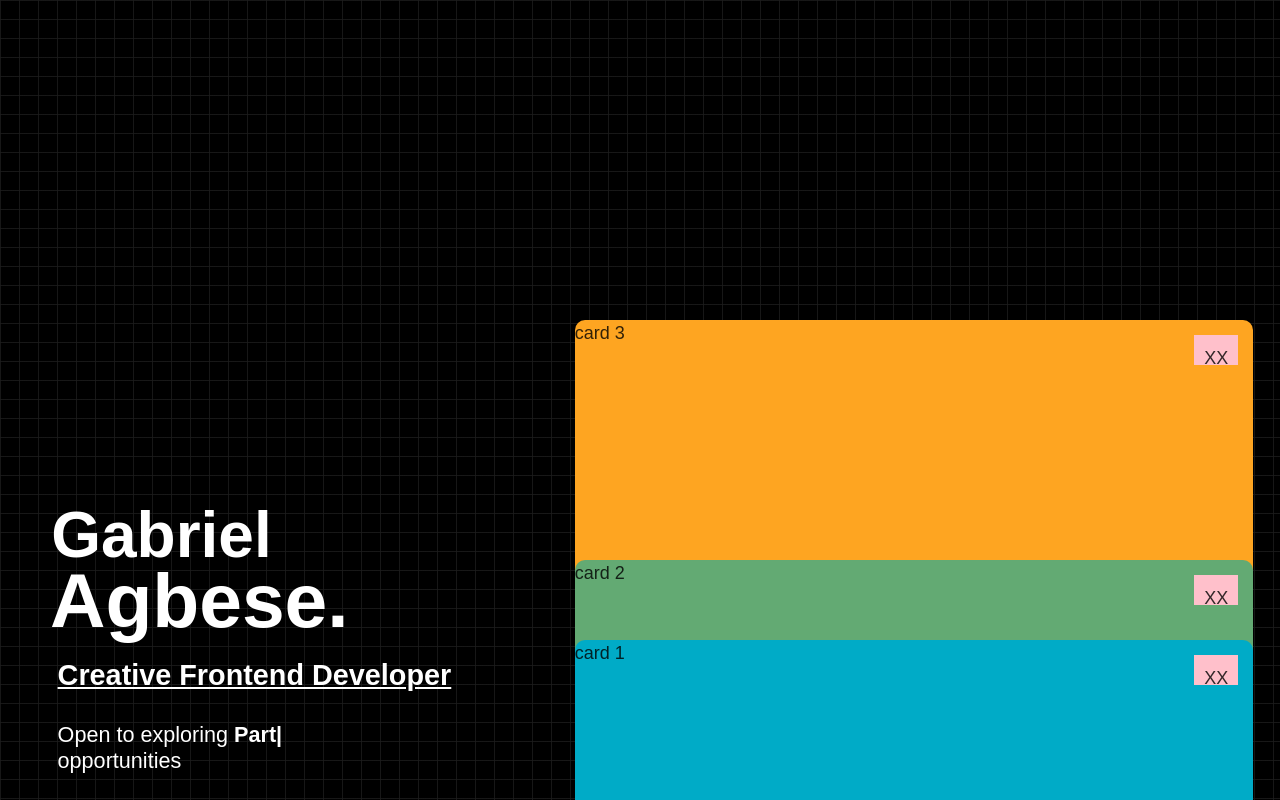
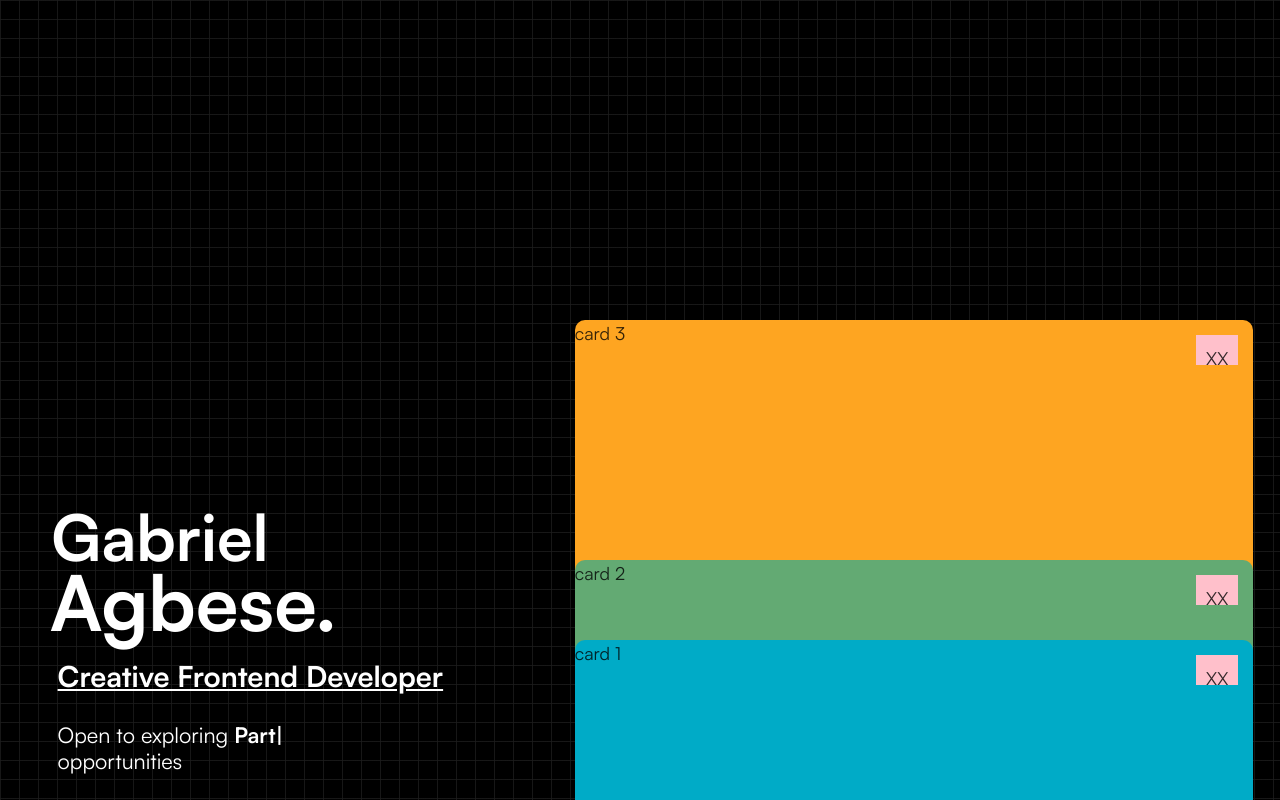
Before and after one commit to gabrielagbese/gridportnew, a Gatsby site: page / in a window 1280 px wide. Built offline with nearby package versions, Linux system fonts and the light colour scheme; Gatsby itself is replaced by a stand-in of ours.

Commit message:
font installed

```diff
--- a/src/components/layout.css
+++ b/src/components/layout.css
@@ -1,3 +1,5 @@
+@import url('./styles/satoshi.css');
+
 html {
   -ms-text-size-adjust: 100%;
   -webkit-text-size-adjust: 100%;
@@ -10,7 +12,7 @@ body {
   -webkit-font-smoothing: antialiased;
   -moz-osx-font-smoothing: grayscale;
   color: hsla(0, 0%, 0%, 0.8);
-  font-family: sans-serif;
+  font-family: 'Satoshi-Variable';
   font-weight: normal;
   word-wrap: break-word;
   font-kerning: normal;
```
